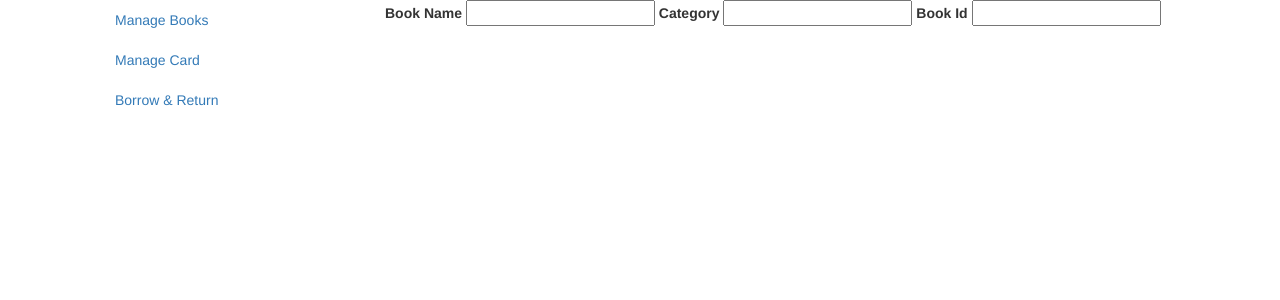
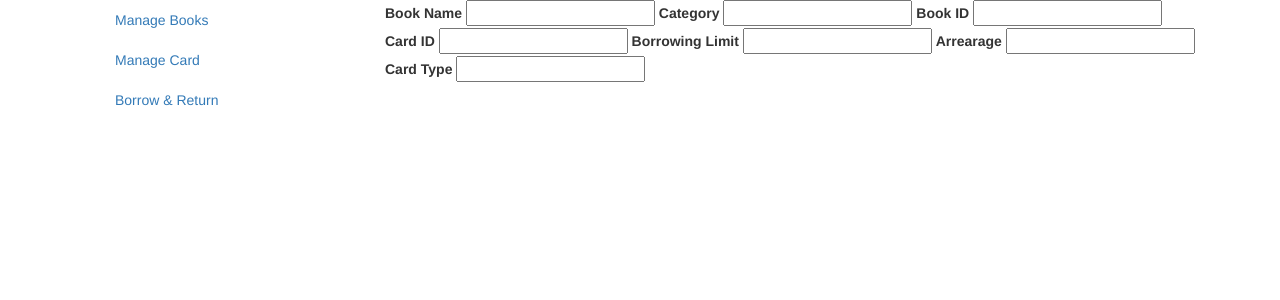
Before and after one commit to HetongWang/DBhw-Books-Management, a Django app: a page that uses books/templates/books/libadmin.html in a window 1280 px wide. Shown: the part 70-370 px from the top of the page. Run offline with Django 3.2, Linux system fonts and the light colour scheme; some libraries are stand-ins or nearby versions.

Commit message:
change book di

```diff
--- a/books/templates/books/libadmin.html
+++ b/books/templates/books/libadmin.html
@@ -19,12 +19,23 @@
 			<input type="text" name="book_name"/>
 			<label>Category</label>
 			<input type="text" name="category"/>
-			<label>Book Id</label>
+			<label>Book ID</label>
 			<input type="text" name="id"/>
 			<label></label>
 		</form>
 	</div>
 	<div class="mng-tag" id="card-mng-tag">
+		<form action="{% url 'books:libadmin' %}?action=add_card">
+			<label>Card ID</label>
+			<input type='text' name="card_id">
+			<label>Borrowing Limit</label>
+			<input type='text' name="limit">
+			<label>Arrearage</label>
+			<input type='text' name="fare">
+			<label>Card Type</label>
+			<input type='text' name="card_type">
+		</form>
+	</div>
 	</div>
 	<div class="mng-tag" id="borrow-mng-tag">
 	</div>
```
